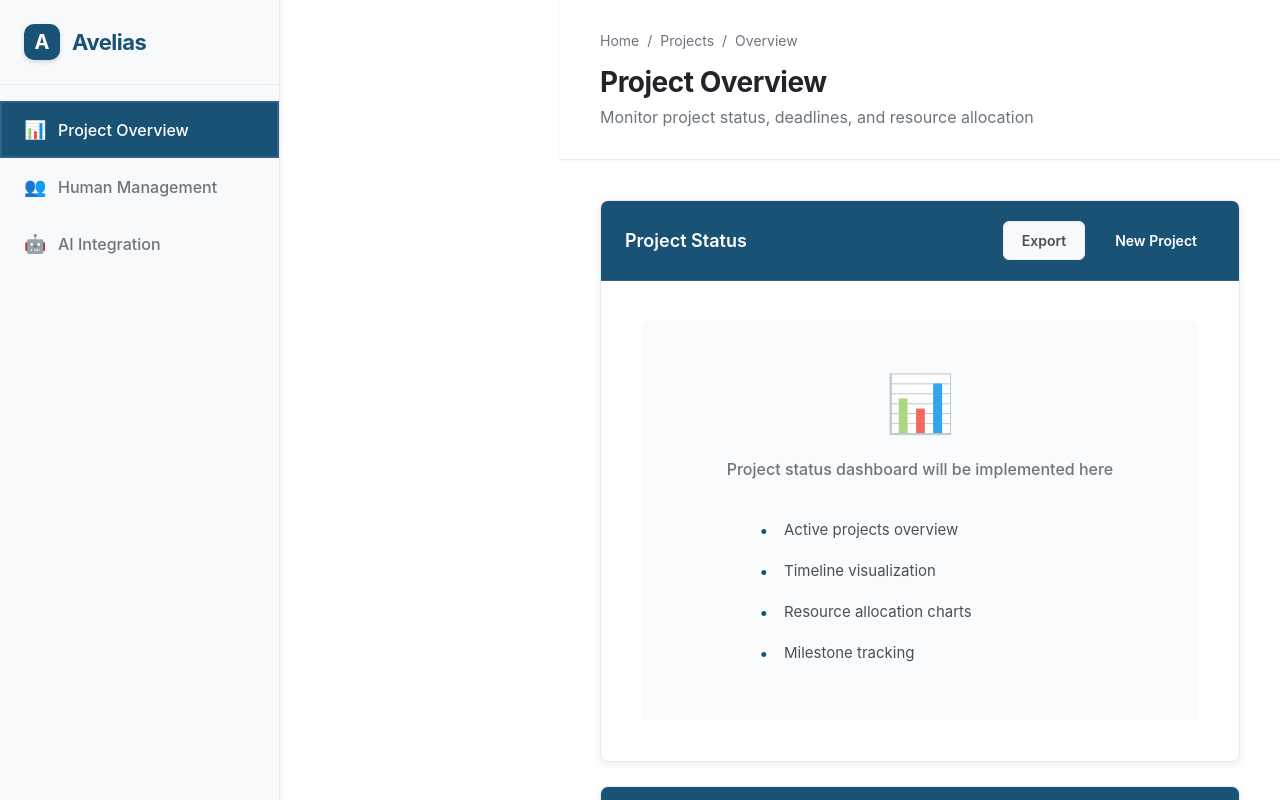
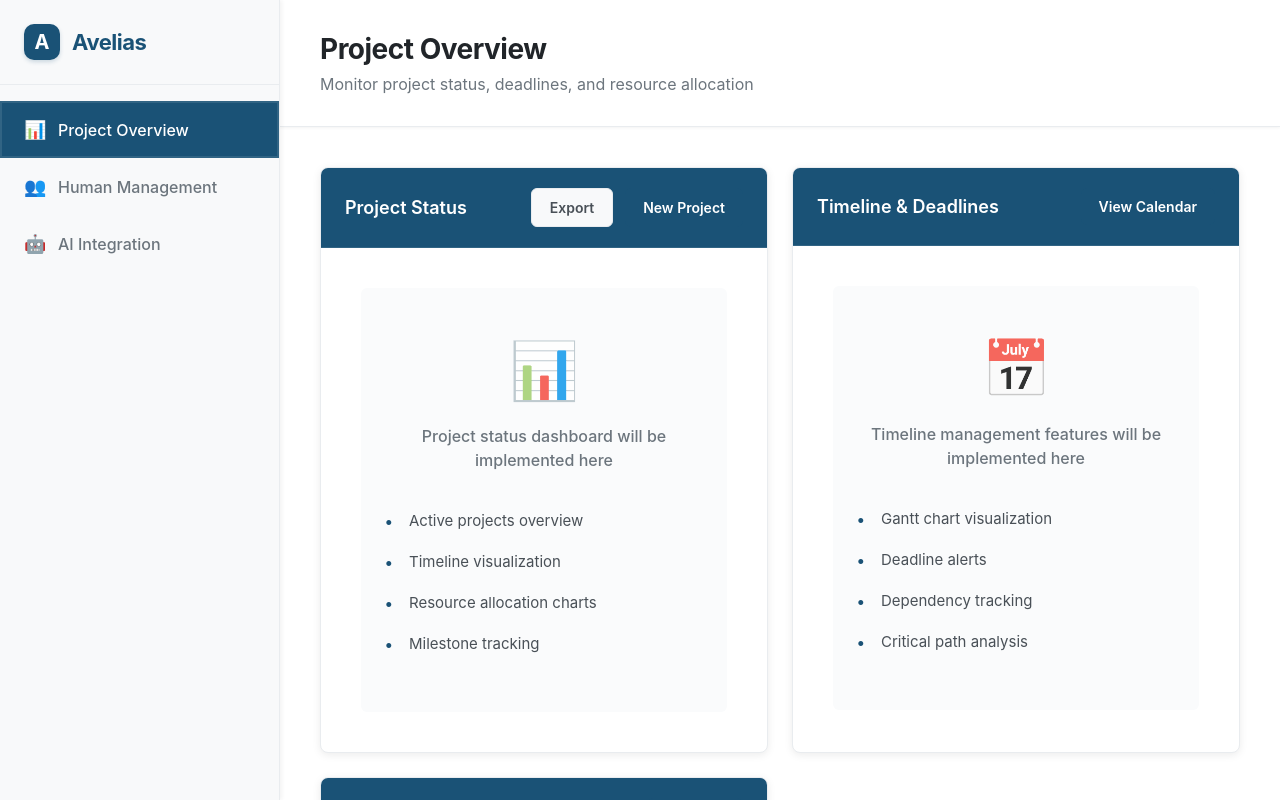
Before and after one commit to FlamurMaliqi/BKW-Hackathon, a React (Create React App) app in the folder frontend/: page / in a window 1280 px wide. Shown: the top 800 px of the page. Built offline with nearby package versions, Linux system fonts and the light colour scheme.

Commit message:
fix sidebar margin issue

```diff
--- a/frontend/src/App.css
+++ b/frontend/src/App.css
@@ -32,6 +32,7 @@
   min-height: 100vh;    /* Full viewport height */
   background: #FFFFFF;  /* White background for content */
   overflow-x: auto;     /* Allow horizontal scrolling if needed */
+  padding: 0;           /* Remove all padding to start content directly next to sidebar */
 }
 
 /* Responsive Design - Tablet and smaller desktop screens */
--- a/frontend/src/components/AIIntegration.css
+++ b/frontend/src/components/AIIntegration.css
@@ -13,7 +13,6 @@
  */
 
 .ai-integration {
-  margin-left: 280px;    /* Account for fixed sidebar width */
   min-height: 100vh;     /* Full viewport height */
   background: #FFFFFF;   /* Clean white background */
   padding: 0;           /* No default padding */
@@ -27,20 +26,6 @@
   box-shadow: 0 1px 3px rgba(0, 0, 0, 0.05);  /* Subtle shadow for depth */
 }
 
-/* Breadcrumb navigation styling */
-.breadcrumbs {
-  display: flex;         /* Horizontal layout for breadcrumb items */
-  align-items: center;   /* Vertically center the items */
-  gap: 8px;             /* Small gap between breadcrumb items */
-  margin-bottom: 16px;  /* Space below breadcrumbs */
-  font-size: 14px;       /* Smaller font size for navigation */
-  color: #6C757D;       /* Muted gray color */
-}
-
-/* All breadcrumb spans have the same muted color */
-.breadcrumbs span:not(:last-child) {
-  color: #6C757D;
-}
 
 /* Main page title styling - matching medical app typography */
 .content-header h1 {
@@ -206,19 +191,12 @@
 
 /* Responsive Design */
 @media (max-width: 1024px) {
-  .ai-integration {
-    margin-left: 240px;
-  }
-
   .cards-grid {
     grid-template-columns: 1fr;
   }
 }
 
 @media (max-width: 768px) {
-  .ai-integration {
-    margin-left: 0;
-  }
 
   .content-header {
     padding: 24px 20px;
--- a/frontend/src/components/AIIntegration.js
+++ b/frontend/src/components/AIIntegration.js
@@ -19,16 +19,8 @@ import './AIIntegration.css';
 const AIIntegration = () => {
   return (
     <div className="ai-integration">
-      {/* Header section with breadcrumb navigation and page title */}
+      {/* Header section with page title */}
       <div className="content-header">
-        {/* Breadcrumb navigation showing current location in the app */}
-        <div className="breadcrumbs">
-          <span>Home</span>
-          <span>/</span>
-          <span>AI</span>
-          <span>/</span>
-          <span>AI Integration</span>
-        </div>
         {/* Main page title */}
         <h1>AI Integration</h1>
         {/* Descriptive subtitle explaining what this section does */}
--- a/frontend/src/components/HumanManagement.css
+++ b/frontend/src/components/HumanManagement.css
@@ -13,7 +13,6 @@
  */
 
 .human-management {
-  margin-left: 280px;    /* Account for fixed sidebar width */
   min-height: 100vh;     /* Full viewport height */
   background: #FFFFFF;   /* Clean white background */
   padding: 0;           /* No default padding */
@@ -27,20 +26,6 @@
   box-shadow: 0 1px 3px rgba(0, 0, 0, 0.05);  /* Subtle shadow for depth */
 }
 
-/* Breadcrumb navigation styling */
-.breadcrumbs {
-  display: flex;         /* Horizontal layout for breadcrumb items */
-  align-items: center;   /* Vertically center the items */
-  gap: 8px;             /* Small gap between breadcrumb items */
-  margin-bottom: 16px;  /* Space below breadcrumbs */
-  font-size: 14px;       /* Smaller font size for navigation */
-  color: #6C757D;       /* Muted gray color */
-}
-
-/* All breadcrumb spans have the same muted color */
-.breadcrumbs span:not(:last-child) {
-  color: #6C757D;
-}
 
 /* Main page title styling - matching medical app typography */
 .content-header h1 {
@@ -206,19 +191,12 @@
 
 /* Responsive Design */
 @media (max-width: 1024px) {
-  .human-management {
-    margin-left: 240px;
-  }
-
   .cards-grid {
     grid-template-columns: 1fr;
   }
 }
 
 @media (max-width: 768px) {
-  .human-management {
-    margin-left: 0;
-  }
 
   .content-header {
     padding: 24px 20px;
--- a/frontend/src/components/HumanManagement.js
+++ b/frontend/src/components/HumanManagement.js
@@ -18,16 +18,8 @@ import './HumanManagement.css';
 const HumanManagement = () => {
   return (
     <div className="human-management">
-      {/* Header section with breadcrumb navigation and page title */}
+      {/* Header section with page title */}
       <div className="content-header">
-        {/* Breadcrumb navigation showing current location in the app */}
-        <div className="breadcrumbs">
-          <span>Home</span>
-          <span>/</span>
-          <span>Team</span>
-          <span>/</span>
-          <span>Human Management</span>
-        </div>
         {/* Main page title */}
         <h1>Human Management</h1>
         {/* Descriptive subtitle explaining what this section does */}
--- a/frontend/src/components/ProjectOverview.css
+++ b/frontend/src/components/ProjectOverview.css
@@ -15,7 +15,6 @@
 
 /* Main container for the project overview page */
 .project-overview {
-  margin-left: 280px;    /* Account for fixed sidebar width */
   min-height: 100vh;     /* Full viewport height */
   background: #FFFFFF;   /* Clean white background */
   padding: 0;           /* No default padding */
@@ -29,20 +28,6 @@
   box-shadow: 0 1px 3px rgba(0, 0, 0, 0.05);  /* Subtle shadow for depth */
 }
 
-/* Breadcrumb navigation styling */
-.breadcrumbs {
-  display: flex;         /* Horizontal layout for breadcrumb items */
-  align-items: center;   /* Vertically center the items */
-  gap: 8px;             /* Small gap between breadcrumb items */
-  margin-bottom: 16px;  /* Space below breadcrumbs */
-  font-size: 14px;       /* Smaller font size for navigation */
-  color: #6C757D;       /* Muted gray color */
-}
-
-/* All breadcrumb spans have the same muted color */
-.breadcrumbs span:not(:last-child) {
-  color: #6C757D;
-}
 
 /* Main page title styling - matching medical app typography */
 .content-header h1 {
@@ -208,10 +193,6 @@
 
 /* Responsive Design - Tablet and smaller desktop screens */
 @media (max-width: 1024px) {
-  .project-overview {
-    margin-left: 240px;  /* Account for narrower sidebar */
-  }
-
   .cards-grid {
     grid-template-columns: 1fr;  /* Single column layout */
   }
@@ -219,9 +200,6 @@
 
 /* Responsive Design - Mobile screens */
 @media (max-width: 768px) {
-  .project-overview {
-    margin-left: 0;     /* No sidebar margin on mobile */
-  }
 
   .content-header {
     padding: 24px 20px;  /* Reduced padding for mobile */
--- a/frontend/src/components/ProjectOverview.js
+++ b/frontend/src/components/ProjectOverview.js
@@ -18,16 +18,8 @@ import './ProjectOverview.css';
 const ProjectOverview = () => {
   return (
     <div className="project-overview">
-      {/* Header section with breadcrumb navigation and page title */}
+      {/* Header section with page title */}
       <div className="content-header">
-        {/* Breadcrumb navigation showing current location in the app */}
-        <div className="breadcrumbs">
-          <span>Home</span>
-          <span>/</span>
-          <span>Projects</span>
-          <span>/</span>
-          <span>Overview</span>
-        </div>
         {/* Main page title */}
         <h1>Project Overview</h1>
         {/* Descriptive subtitle explaining what this section does */}
```
Also changed, not shown: frontend/package.json (+12 -0 lines).
